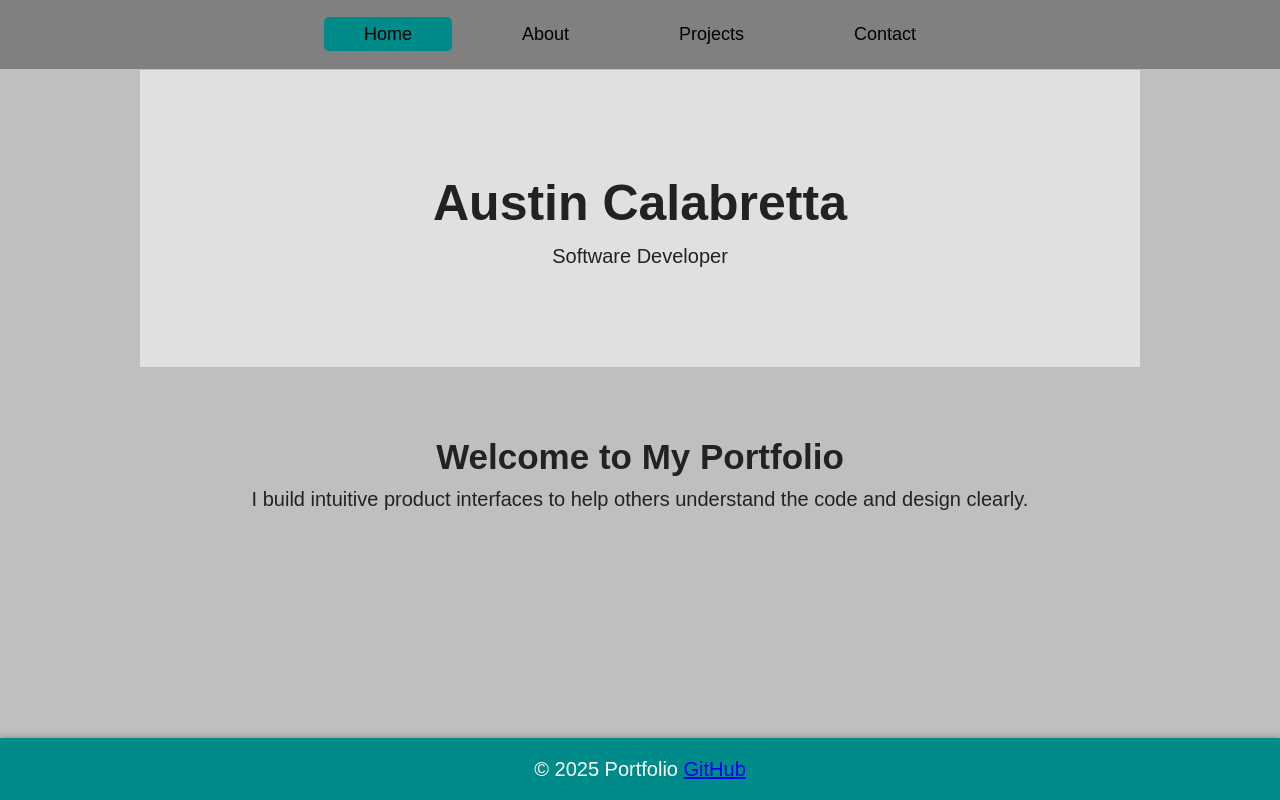
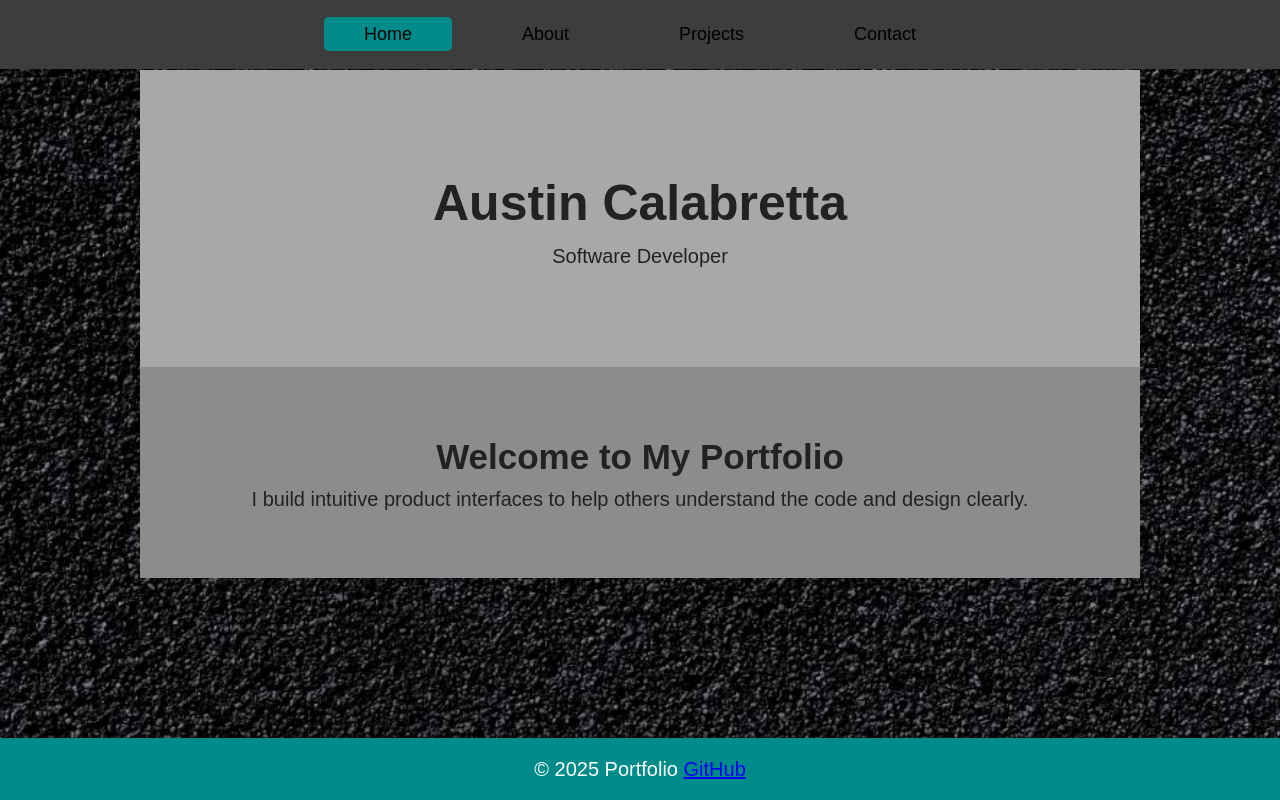
Before and after one commit to AustinC101/Portfolio-Preparation, a plain HTML site: page index.html in a window 1280 px wide. Drawn offline with Linux system fonts and the light colour scheme.

Commit message:
Update styles.css

```diff
--- a/styles.css
+++ b/styles.css
@@ -15,6 +15,10 @@ body {
   padding-bottom: 60px;
   min-height: 100vh;
   text-align: center;
+  background-image: url("background.jpg");
+  background-size: cover;
+  background-repeat: no-repeat;
+  background-position: center;
 }
 
 h1 {
@@ -39,7 +43,7 @@ p {
 
 /* Navbar */
 .navbar {
-  background-color: grey;
+  background-color: #3d3d3d;
   position: fixed;
   top: 0;
   width: 100%;
@@ -72,7 +76,7 @@ p {
 
 /* Hero Section */
 .hero {
-  background: #e0e0e0;
+  background: #a8a8a8;
   color: #222;
   padding: 6rem 2rem;
   text-align: center;
@@ -89,7 +93,7 @@ p {
 
 /* Sections */
 section {
-  background: #bfbfbf;
+  background: #8c8c8c;
   padding: 4rem 2rem;
   max-width: 1000px;
   margin: auto;
```
